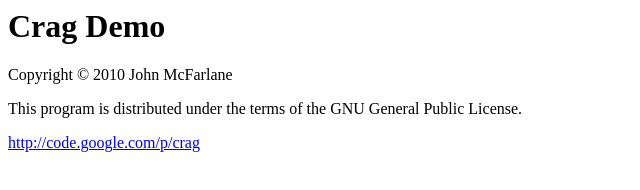
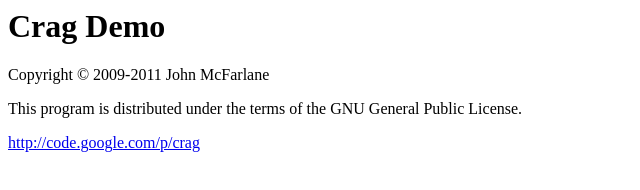
Before and after one commit to johnmcfarlane/crag, a plain HTML site: page src/crag/readme.html in a window 1280 px wide. Shown: the full height of the page, 0-640 px from the left. Drawn offline with Linux system fonts and the light colour scheme.

Commit message:
Fixes to readme.
git-svn-id: https://crag.googlecode.com/svn/trunk@591 03cb304c-929a-b8d2-5531-aad0e9782889

```diff
--- a/src/crag/readme.html
+++ b/src/crag/readme.html
@@ -1,8 +1,9 @@
 <head>
 	<title>Crag README</title>
+</head>
 <body>
 	<h1>Crag Demo</h1>
-	<p>Copyright &copy; 2010 John McFarlane</p>
+	<p>Copyright &copy; 2009-2011 John McFarlane</p>
 	<p>This program is distributed under the terms of the GNU General Public License.</p>
 	<p><a href="http://code.google.com/p/crag">http://code.google.com/p/crag</a></p>
 </body>
```
